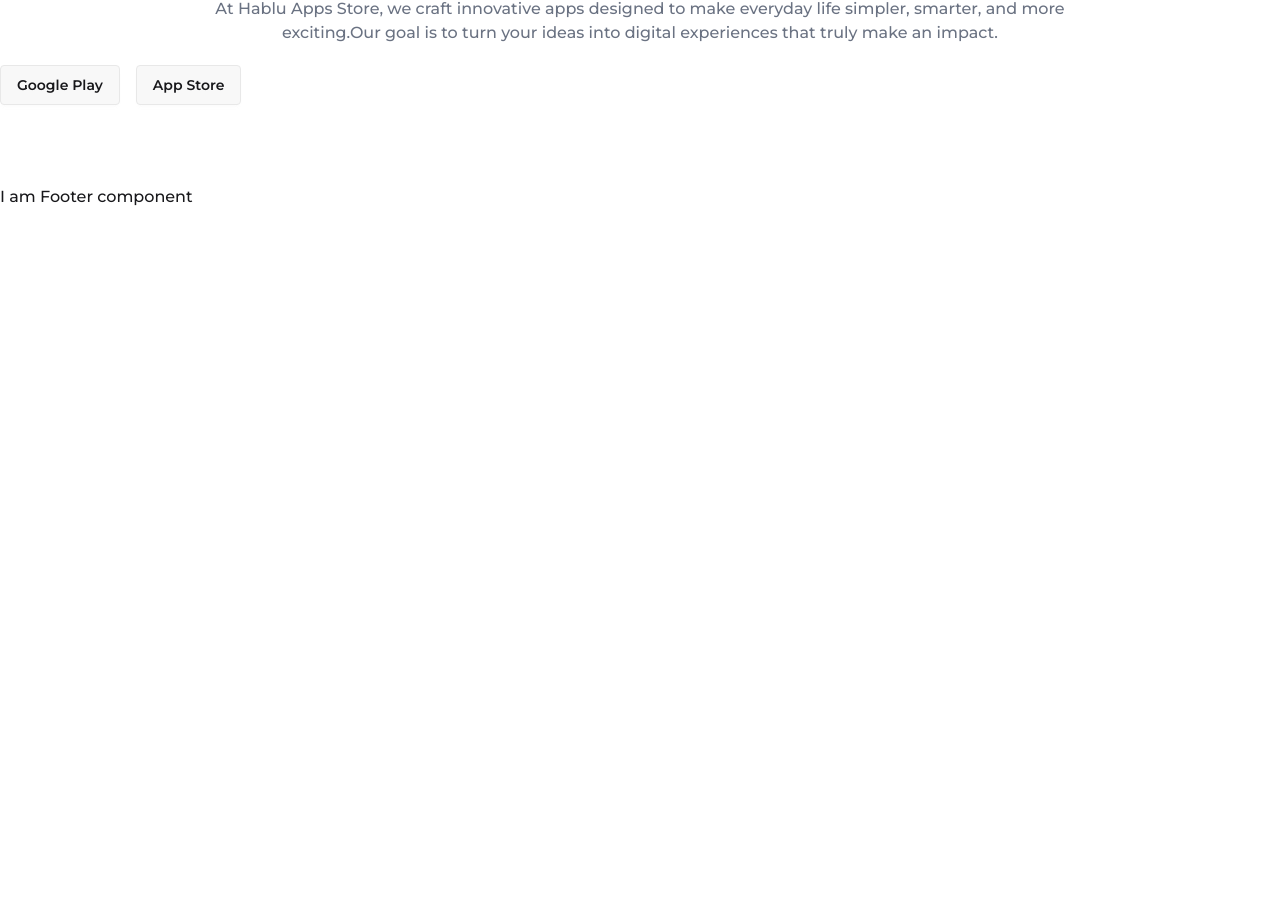
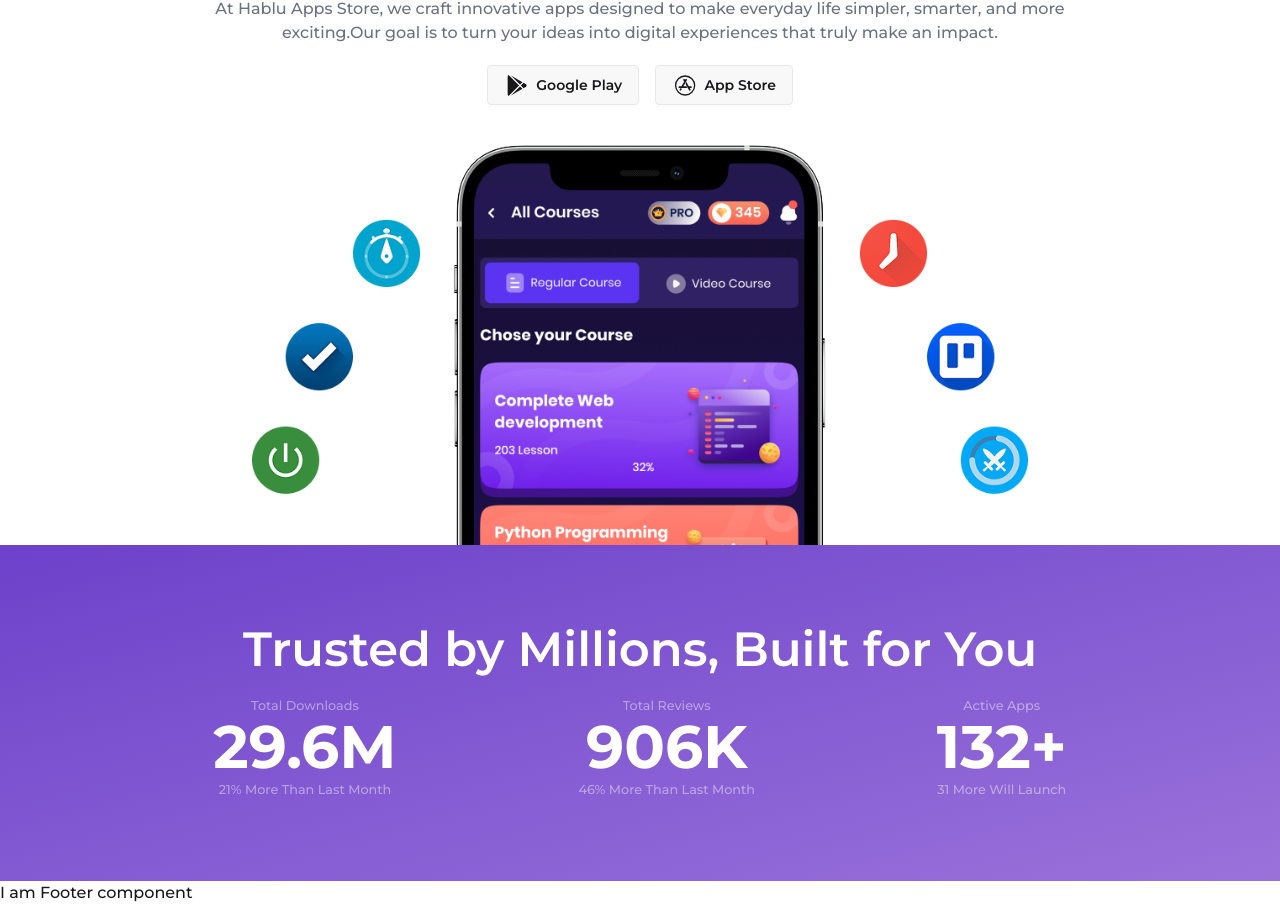
Before and after one commit to theonlyrizal/PH12-A08-by-Rizal, a React (Vite) app in the folder hablu-app-store/: page / in a window 1280 px wide. Shown: the part 312-1217 px from the top of the page. Before the commit the page ends 800 px from the top, so only its background shows below. Built offline with nearby package versions, Linux system fonts and the light colour scheme.

Commit message:
home page ok

```diff
--- a/hablu-app-store/index.html
+++ b/hablu-app-store/index.html
@@ -2,7 +2,7 @@
 <html lang="en">
   <head>
     <meta charset="UTF-8" />
-    <link rel="icon" type="image/svg+xml" href="/vite.svg" />
+    <link rel="icon" type="image/svg+xml" href="./src/assets/logo.png" />
     <meta name="viewport" content="width=device-width, initial-scale=1.0" />
     <title>Hablu App Store</title>
 
--- /dev/null
+++ b/hablu-app-store/src/pages/Home/Banner.jsx
@@ -0,0 +1,38 @@
+import React from 'react';
+import heroPng from '../../assets/hero.png';
+import { faAppStore, faGooglePlay } from '@fortawesome/free-brands-svg-icons';
+import { FontAwesomeIcon } from '@fortawesome/react-fontawesome';
+
+const Banner = () => {
+  return (
+    <div className="flex-col items-center justify-center bg=[#f5f5f5] mt-20">
+      <h1 className="text-center text-6xl font-bold w-1/2 m-auto">
+        We Build{' '}
+        <span className="text-transparent bg-clip-text font-bold bg-gradient-to-br from-[#7e4de8] to-[#9f69f0]">
+          Productive
+        </span>{' '}
+        Apps
+      </h1>
+      <p className="text-center my-5 text-gray-500 w-2/3 m-auto">
+        At Hablu Apps Store, we craft innovative apps designed to make everyday life simpler,
+        smarter, and more exciting.Our goal is to turn your ideas into digital experiences that
+        truly make an impact.
+      </p>
+      <div className="flex justify-center space-x-4">
+        <a target="_blank" href="https://play.google.com/store/games?device=windows">
+          <button className="btn">
+            <FontAwesomeIcon icon={faGooglePlay} size="xl" /> Google Play
+          </button>
+        </a>
+        <a target="_blank" href="https://www.apple.com/app-store/">
+          <button className="btn">
+            <FontAwesomeIcon icon={faAppStore} size="xl" /> App Store
+          </button>
+        </a>
+      </div>
+      <img className="mx-auto mt-10 h-100" src={heroPng} alt="Hero PNG" />
+    </div>
+  );
+};
+
+export default Banner;
--- a/hablu-app-store/src/pages/Home/Home.jsx
+++ b/hablu-app-store/src/pages/Home/Home.jsx
@@ -1,26 +1,12 @@
 import React from 'react';
+import Banner from './Banner';
+import States from './States';
 
 const Home = () => {
   return (
     <div className="w-full flex-col justify-center items-center">
-      <div className="flex-col items-center justify-center bg=[#f5f5f5] py-20">
-        <h1 className="text-center text-6xl font-bold w-1/2 m-auto">
-          We Build{' '}
-          <span className="text-transparent bg-clip-text font-bold bg-gradient-to-br from-[#7e4de8] to-[#9f69f0]">
-            Productive
-          </span>{' '}
-          Apps
-        </h1>
-        <p className="text-center my-5 text-gray-500 w-2/3 m-auto">
-          At Hablu Apps Store, we craft innovative apps designed to make everyday life simpler,
-          smarter, and more exciting.Our goal is to turn your ideas into digital experiences that
-          truly make an impact.
-        </p>
-        <div className="flex space-x-4">
-          <button className="btn">Google Play</button>
-          <button className="btn">App Store</button>
-        </div>
-      </div>
+      <Banner></Banner>
+      <States></States>
     </div>
   );
 };
--- /dev/null
+++ b/hablu-app-store/src/pages/Home/States.jsx
@@ -0,0 +1,30 @@
+import React from 'react';
+
+const States = () => {
+  return (
+    <div className="flex-col items-center justify-center bg-gradient-to-br from-[#6d41ca] to-[#9b71da] w-full py-20 space-y-5">
+      <h1 className="text-5xl text-center text-white font-semibold">
+        Trusted by Millions, Built for You
+      </h1>
+      <div className="flex justify-between mx-auto w-2/3">
+        <div className="flex-col text-center text-white">
+          <small className="text-[#ffffff70]">Total Downloads</small>
+          <p className="text-6xl font-bold">29.6M</p>
+          <small className="text-[#ffffff70]">21% More Than Last Month</small>
+        </div>
+        <div className="flex-col text-center text-white">
+          <small className="text-[#ffffff70]">Total Reviews</small>
+          <p className="text-6xl font-bold">906K</p>
+          <small className="text-[#ffffff70]">46% More Than Last Month</small>
+        </div>
+        <div className="flex-col text-center text-white">
+          <small className="text-[#ffffff70]">Active Apps</small>
+          <p className="text-6xl font-bold">132+</p>
+          <small className="text-[#ffffff70]">31 More Will Launch</small>
+        </div>
+      </div>
+    </div>
+  );
+};
+
+export default States;
```
